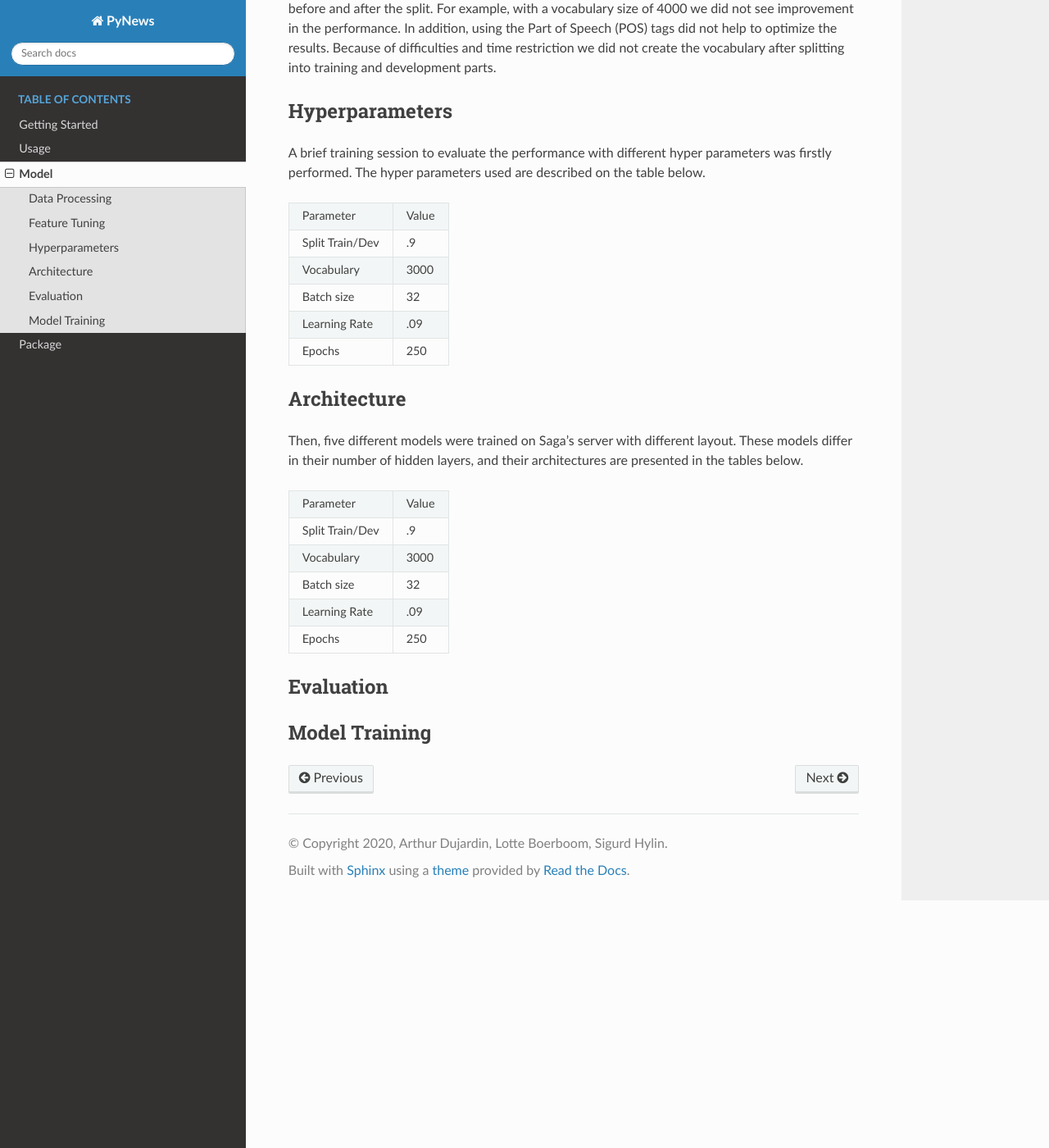
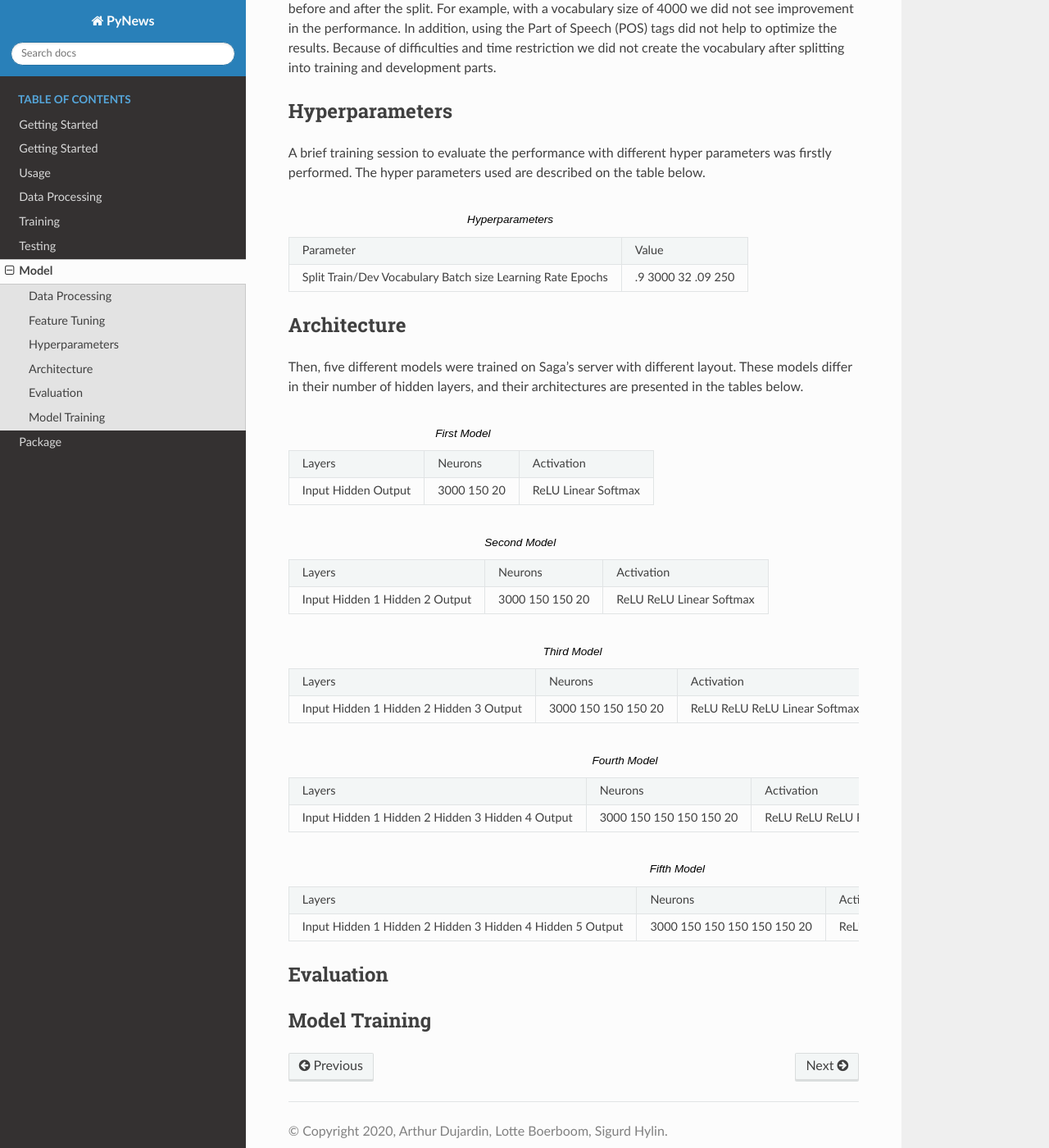
Before and after one commit to arthurdjn/pynews, a Sphinx documentation site: the page built from docs/pages/model.rst, in a window 1280 px wide and 1400 px high, scrolled down 657 px. Shown: the whole window at 82% size. Built offline with Sphinx 7.4.7 and the Read the Docs theme 2.0.0, drawn with Linux system fonts in a browser that asks for light colours.

Commit message:
docs sphinx

```diff
--- a/docs/index.rst
+++ b/docs/index.rst
@@ -17,15 +17,13 @@
 
 
 
-Table
-=====
 
 .. toctree::
     :maxdepth: 2
     :caption: Table of Contents
 
     pages/getting-started
-
+    pages/getting-started
 
     pages/usage
 
--- a/docs/pages/model.rst
+++ b/docs/pages/model.rst
@@ -37,19 +37,17 @@
 A brief training session to evaluate the performance with different hyper parameters was firstly performed.
 The hyper parameters used are described on the table below.
 
-+-------------------+-----------+
-|Parameter          |Value      |
-+-------------------+-----------+
-|Split Train/Dev    | .9        |
-+-------------------+-----------+
-|Vocabulary         |3000       |
-+-------------------+-----------+
-|Batch size         | 32        |
-+-------------------+-----------+
-|Learning Rate      | .09       |
-+-------------------+-----------+
-|Epochs             | 250       |
-+-------------------+-----------+
+.. table:: Hyperparameters
+
+    +-------------------+-----------+
+    |Parameter          |Value      |
+    +-------------------+-----------+
+    |Split Train/Dev    | .9        |
+    |Vocabulary         | 3000      |
+    |Batch size         | 32        |
+    |Learning Rate      | .09       |
+    |Epochs             | 250       |
+    +-------------------+-----------+
 
 
 Architecture
@@ -59,20 +57,69 @@
 number of hidden layers, and their architectures are presented in the tables below.
 
 
-+-------------------+-----------+
-|Parameter          |Value      |
-+-------------------+-----------+
-|Split Train/Dev    | .9        |
-+-------------------+-----------+
-|Vocabulary         |3000       |
-+-------------------+-----------+
-|Batch size         | 32        |
-+-------------------+-----------+
-|Learning Rate      | .09       |
-+-------------------+-----------+
-|Epochs             | 250       |
-+-------------------+-----------+
+.. table:: First Model
 
+    +-----------+-----------+------------+
+    | Layers    | Neurons   | Activation |
+    +-----------+-----------+------------+
+    | Input     | 3000      | ReLU       |
+    | Hidden    | 150       | Linear     |
+    | Output    | 20        | Softmax    |
+    +-----------+-----------+------------+
+
+
+.. table:: Second Model
+
+    +-----------+-----------+------------+
+    | Layers    | Neurons   | Activation |
+    +-----------+-----------+------------+
+    | Input     | 3000      | ReLU       |
+    | Hidden 1  | 150       | ReLU       |
+    | Hidden 2  | 150       | Linear     |
+    | Output    | 20        | Softmax    |
+    +-----------+-----------+------------+
+
+
+.. table:: Third Model
+
+    +-----------+-----------+------------+
+    | Layers    | Neurons   | Activation |
+    +-----------+-----------+------------+
+    | Input     | 3000      | ReLU       |
+    | Hidden 1  | 150       | ReLU       |
+    | Hidden 2  | 150       | ReLU       |
+    | Hidden 3  | 150       | Linear     |
+    | Output    | 20        | Softmax    |
+    +-----------+-----------+------------+
+
+
+.. table:: Fourth Model
+
+    +-----------+-----------+------------+
+    | Layers    | Neurons   | Activation |
+    +-----------+-----------+------------+
+    | Input     | 3000      | ReLU       |
+    | Hidden 1  | 150       | ReLU       |
+    | Hidden 2  | 150       | ReLU       |
+    | Hidden 3  | 150       | ReLU       |
+    | Hidden 4  | 150       | Linear     |
+    | Output    | 20        | Softmax    |
+    +-----------+-----------+------------+
+
+
+.. table:: Fifth Model
+
+    +-----------+-----------+------------+
+    | Layers    | Neurons   | Activation |
+    +-----------+-----------+------------+
+    | Input     | 3000      | ReLU       |
+    | Hidden 1  | 150       | ReLU       |
+    | Hidden 2  | 150       | ReLU       |
+    | Hidden 3  | 150       | ReLU       |
+    | Hidden 4  | 150       | ReLU       |
+    | Hidden 5  | 150       | Linear     |
+    | Output    | 20        | Softmax    |
+    +-----------+-----------+------------+
 
 
 Evaluation
--- a/docs/pages/usage.rst
+++ b/docs/pages/usage.rst
@@ -1,4 +1,3 @@
-=====
 Usage
 =====
 
@@ -109,6 +108,7 @@
 Then, create your model or use the *NewsModel* one, and define your loss function and optimizer.
 
 .. code-block:: python
+    :linenos:
 
     from pynews import NewsModel
 
@@ -143,8 +143,8 @@
 
 
 
-Evaluate
-========
+Testing
+=======
 
 Now that your model is trained, evaluate it on the test dataset.
 
```
